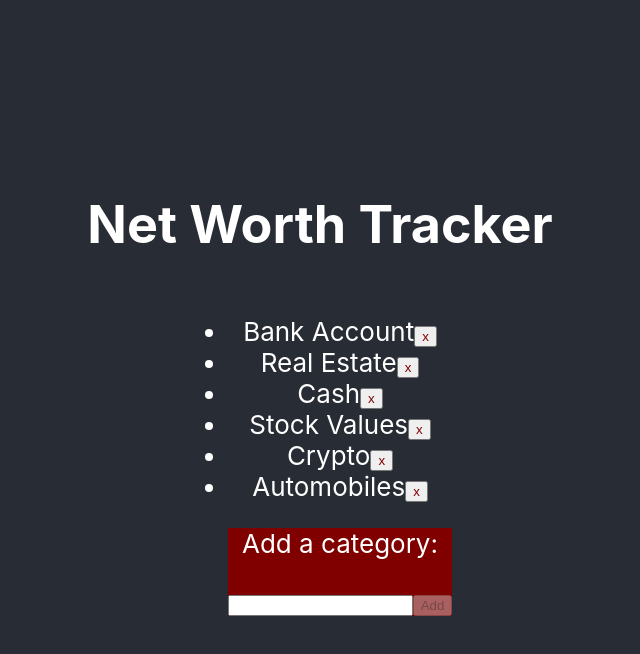
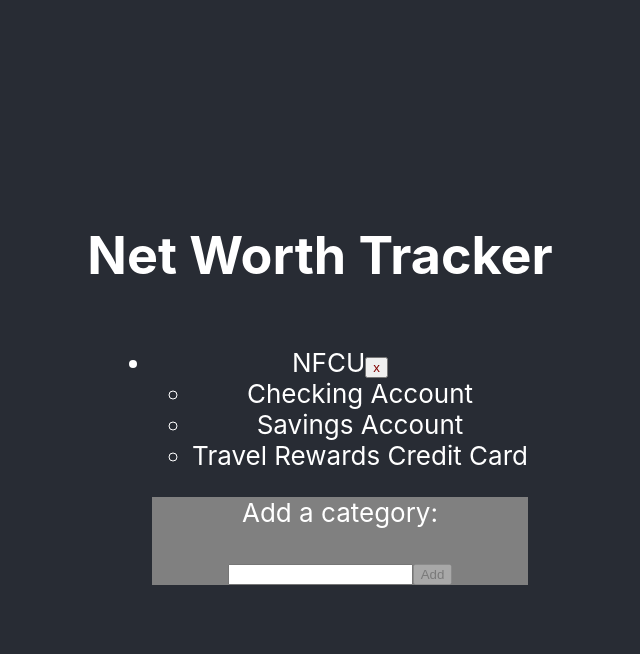
Before and after one commit to elderj/net-worth-tracker, a React (Create React App) app: page / in a window 1280 px wide. Both pictures are taken after a click on the button "Let's Get Started!". Shown: the top 654 px of the page, without its empty margins (320-960 px from the left). Built offline with nearby package versions, Linux system fonts and the light colour scheme.

Commit message:
Structure data to support sub categories

```diff
--- a/src/components/Calculator.js
+++ b/src/components/Calculator.js
@@ -4,12 +4,24 @@ import "../App.css";
 
 function Calculator() {
   const [factorCategories, setFactorCategories] = useState([
-    "Bank Account",
-    "Real Estate",
-    "Cash",
-    "Stock Values",
-    "Crypto",
-    "Automobiles",
+    {
+      name: "NFCU",
+      type: "bank",
+      subCategories: [
+        { subCategoryName: "Checking Account", balance: 500 },
+        { subCategoryName: "Savings Account", balance: 4500 },
+        { subCategoryName: "Travel Rewards Credit Card", balance: -87 },
+      ],
+    },
+    // {
+    //   name: "Real Estate",
+    // },
+    // "Bank Account",
+    // "Real Estate",
+    // "Cash",
+    // "Stock Values",
+    // "Crypto",
+    // "Automobiles",
   ]);
 
   const [inputValue, setInputValue] = useState("");
@@ -20,34 +32,40 @@ function Calculator() {
 
   function addCategory(newCat) {
     console.log("Adding: " + newCat);
-    var biggerArray = [...factorCategories, newCat];
-    setFactorCategories(biggerArray);
+    var updatedArray = [...factorCategories, { name: newCat }];
+    setFactorCategories(updatedArray);
   }
 
   function removeCategory(category) {
-    // console.log("Small Array: ");
-    // console.log(smallerArray);
-    // console.log("FC: ");
-    // console.log(factorCategories);
-    var smallerArray = factorCategories.filter((e) => e !== category);
+    console.log("Removing: " + category);
+    var smallerArray = factorCategories.filter((e) => e.name !== category);
     setFactorCategories(smallerArray);
   }
 
   const renderCategorizedContent = () => {
     return (
       <ul>
+        {console.log("factorCategories count:" + factorCategories.length)}
         {factorCategories.map((category, index) => (
           <li key={index}>
-            {category}
+            {category.name}
             <button
               style={{ color: "maroon" }}
-              onClick={() => removeCategory(category)}
+              onClick={() => removeCategory(category.name)}
             >
               x
             </button>
+            <ul>
+              {category.subCategories.map((subCategory, index) => (
+                <li key={index}>
+                  {subCategory.subCategoryName}
+                  {console.log("Sub Cat Name:" + subCategory.subCategoryName)}
+                </li>
+              ))}
+            </ul>
           </li>
         ))}
-        <div style={{ backgroundColor: "maroon" }}>
+        <div style={{ backgroundColor: "gray" }}>
           <p>Add a category:</p>
           <input
             type="text"
```
